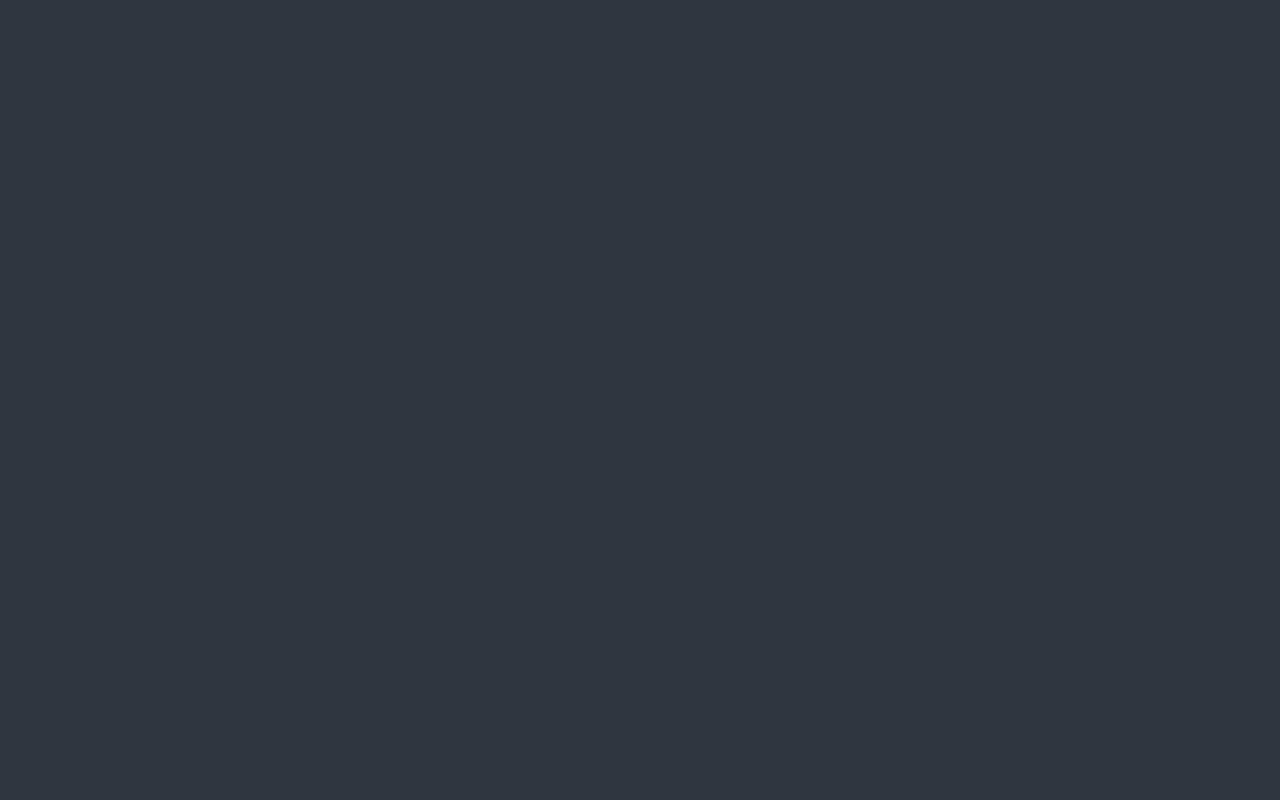
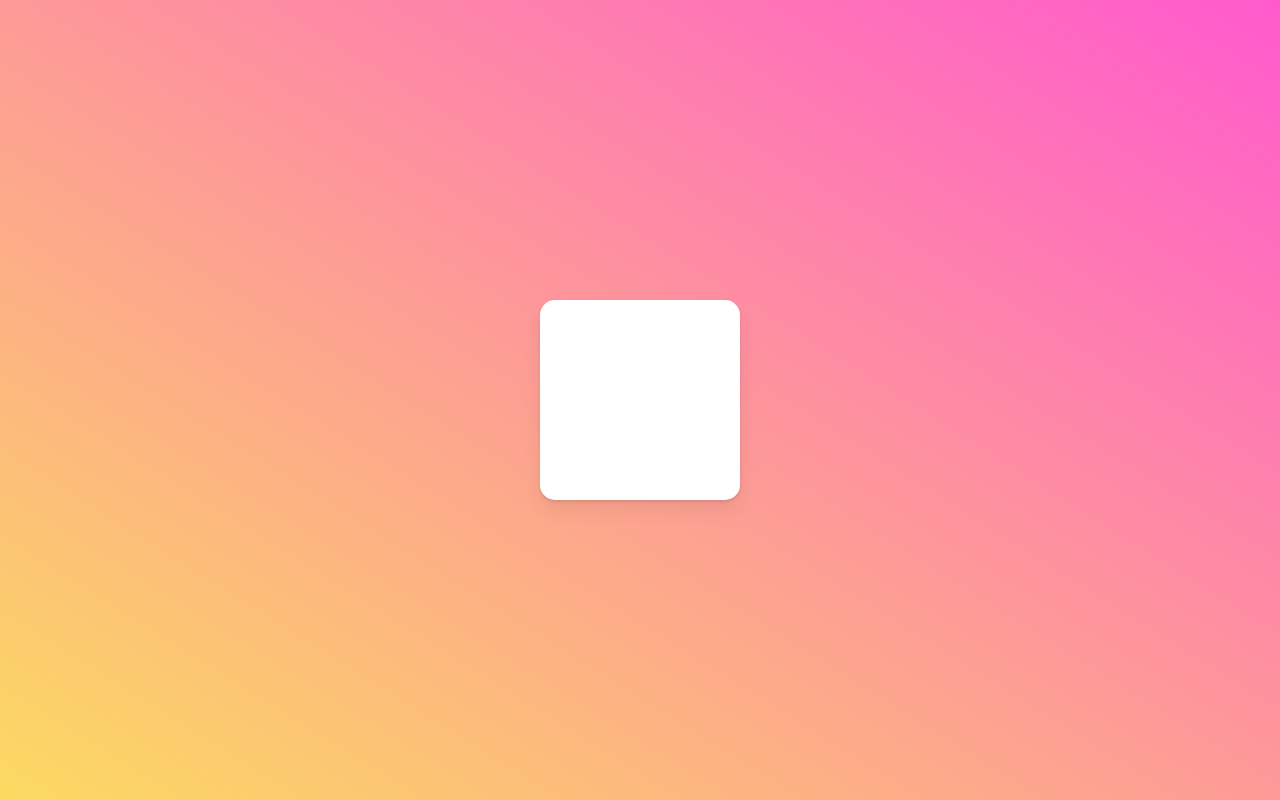
Before and after one commit to yyeonkim/react-masterclass, a React (Create React App) app: page / in a window 1280 px wide. Built offline with nearby package versions, Linux system fonts and the light colour scheme.

Commit message:
Start framer-animation

```diff
--- a/package.json
+++ b/package.json
@@ -13,9 +13,10 @@
     "@types/react-query": "^1.2.9",
     "@types/react-router-dom": "^5.3.2",
     "apexcharts": "^3.32.1",
-    "react": "^17.0.2",
+    "framer-motion": "^7.2.0",
+    "react": "^18.2.0",
     "react-apexcharts": "^1.3.9",
-    "react-dom": "^17.0.2",
+    "react-dom": "^18.2.0",
     "react-helmet": "^6.1.0",
     "react-query": "^3.34.7",
     "react-router-dom": "^5.3.0",
--- a/src/App.tsx
+++ b/src/App.tsx
@@ -1,5 +1,27 @@
-function App() {
-  return <div></div>;
+import styled from "styled-components";
+import { motion } from "framer-motion";
+
+export default function App() {
+  return (
+    <Wrapper>
+      <Box />
+    </Wrapper>
+  );
 }
 
-export default App;
+const Wrapper = styled.div`
+  height: 100vh;
+  width: 100vw;
+  display: flex;
+  justify-content: center;
+  align-items: center;
+  background: linear-gradient(to bottom left, #ff5acd, #fbda61);
+`;
+
+const Box = styled(motion.div)`
+  width: 20rem;
+  height: 20rem;
+  background-color: white;
+  border-radius: 15px;
+  box-shadow: 0 2px 3px rgba(0, 0, 0, 0.1), 0 10px 20px rgba(0, 0, 0, 0.06);
+`;
--- a/src/index.tsx
+++ b/src/index.tsx
@@ -42,8 +42,6 @@ const GlobalStyle = createGlobalStyle`
   body {
     font-family: 'Source Sans Pro', sans-serif;
     line-height: 1;
-    background-color: ${(props) => props.theme.bgColor};
-    color: ${(props) => props.theme.textColor};
   }
   ol, ul {
     list-style: none;
--- a/src/theme.ts
+++ b/src/theme.ts
@@ -1,15 +1,3 @@
 import { DefaultTheme } from "styled-components";
 
-export const darkTheme: DefaultTheme = {
-  bgColor: "#2f3640",
-  textColor: "white",
-  accentColor: "#9c88ff",
-  cardBgColor: "transparent",
-};
-
-export const lightTheme: DefaultTheme = {
-  bgColor: "whitesmoke",
-  textColor: "black",
-  accentColor: "#9c88ff",
-  cardBgColor: "white",
-};
+export const darkTheme: DefaultTheme = {};
```
Also changed, not shown: src/styled.d.ts (+1 -6 lines), 1 other file (tests, documents, lock files or other folders).
